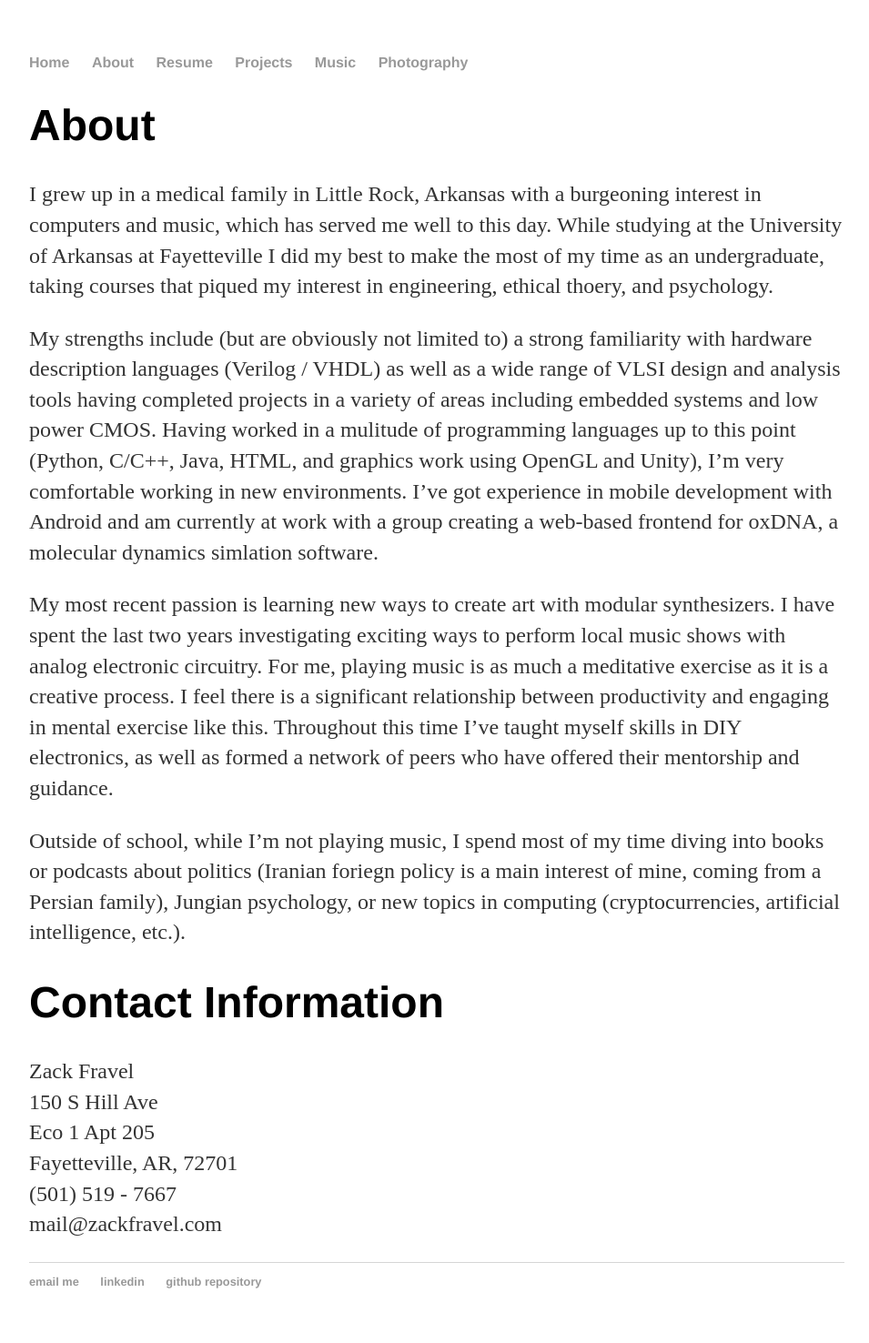
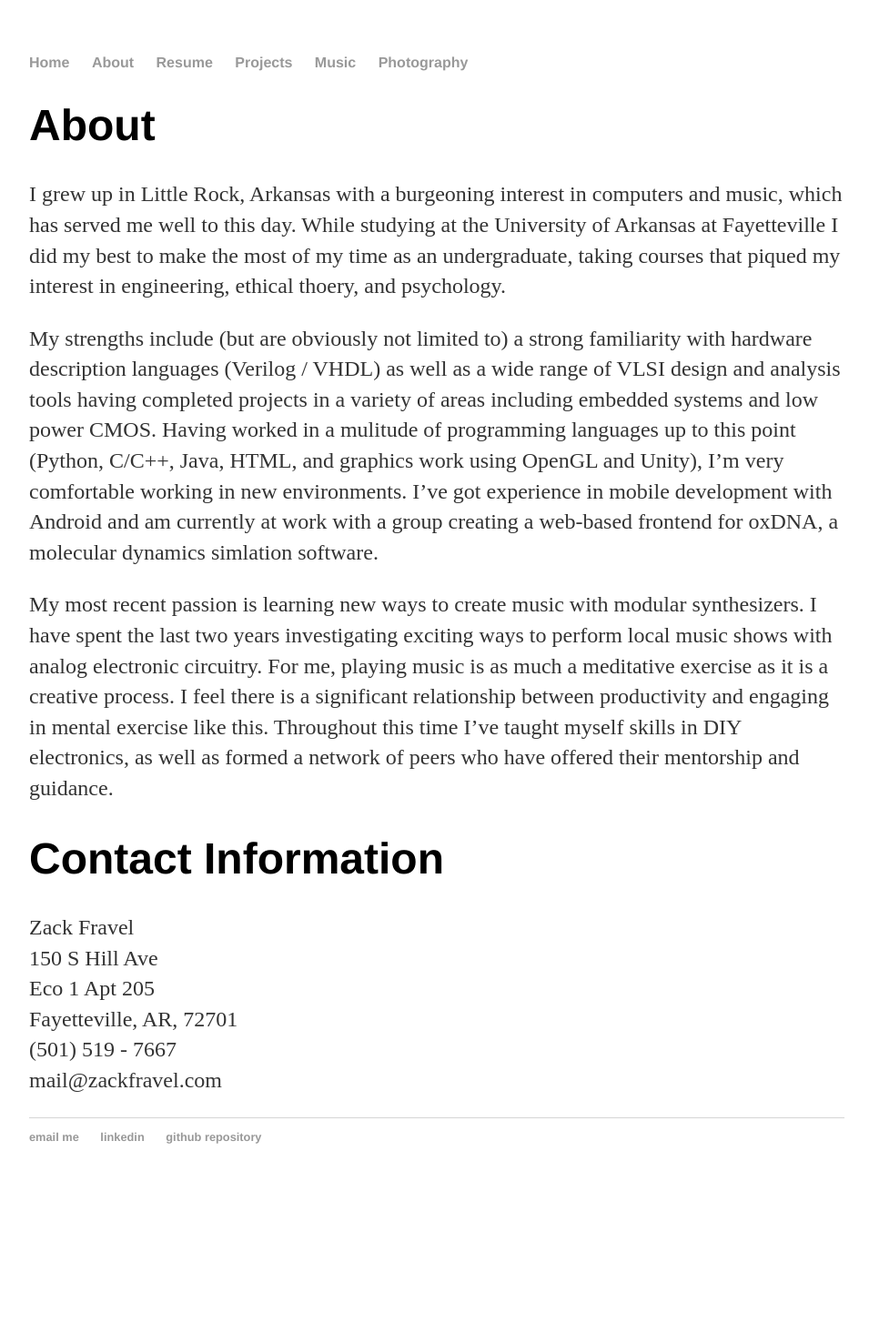
Before and after one commit to zackfravel/zackfravel.github.io, a Jekyll site: the page built from about/index.md, in a window 1280 px wide. Shown: the whole page at 91% size, without its empty margins (160-1115 px from the left). Built offline with Jekyll 4.4.1, drawn with Linux system fonts in a browser that asks for light colours; after the commit the page ends 1317 px from its top, so only the background shows below that.

Commit message:
Update index.md

```diff
--- a/about/index.md
+++ b/about/index.md
@@ -3,13 +3,11 @@
 title: About
 ---
 # About
-I grew up in a medical family in Little Rock, Arkansas with a burgeoning interest in computers and music, which has served me well to this day. While studying at the University of Arkansas at Fayetteville I did my best to make the most of my time as an undergraduate, taking courses that piqued my interest in engineering, ethical thoery, and psychology.
+I grew up in Little Rock, Arkansas with a burgeoning interest in computers and music, which has served me well to this day. While studying at the University of Arkansas at Fayetteville I did my best to make the most of my time as an undergraduate, taking courses that piqued my interest in engineering, ethical thoery, and psychology.
 
 My strengths include (but are obviously not limited to) a strong familiarity with hardware description languages (Verilog / VHDL) as well as a wide range of VLSI design and analysis tools having completed projects in a variety of areas including embedded systems and low power CMOS. Having worked in a mulitude of programming languages up to this point (Python, C/C++, Java, HTML, and graphics work using OpenGL and Unity), I'm very comfortable working in new environments. I've got experience in mobile development with Android and am currently at work with a group creating a web-based frontend for oxDNA, a molecular dynamics simlation software.
 
-My most recent passion is learning new ways to create art with modular synthesizers. I have spent the last two years investigating exciting ways to perform local music shows with analog electronic circuitry. For me, playing music is as much a meditative exercise as it is a creative process. I feel there is a significant relationship between productivity and engaging in mental exercise like this. Throughout this time I've taught myself skills in DIY electronics, as well as formed a network of peers who have offered their mentorship and guidance.
-
-Outside of school, while I'm not playing music, I spend most of my time diving into books or podcasts about politics (Iranian foriegn policy is a main interest of mine, coming from a Persian family), Jungian psychology, or new topics in computing (cryptocurrencies, artificial intelligence, etc.).
+My most recent passion is learning new ways to create music with modular synthesizers. I have spent the last two years investigating exciting ways to perform local music shows with analog electronic circuitry. For me, playing music is as much a meditative exercise as it is a creative process. I feel there is a significant relationship between productivity and engaging in mental exercise like this. Throughout this time I've taught myself skills in DIY electronics, as well as formed a network of peers who have offered their mentorship and guidance.
 
 # Contact Information
 Zack Fravel
```
